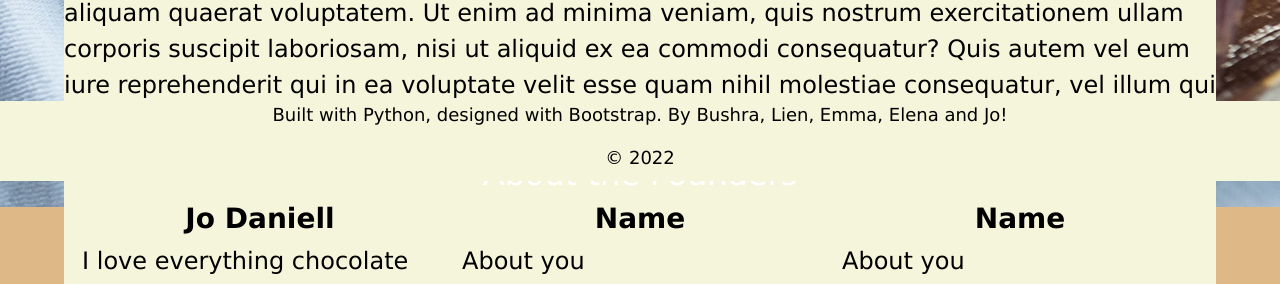
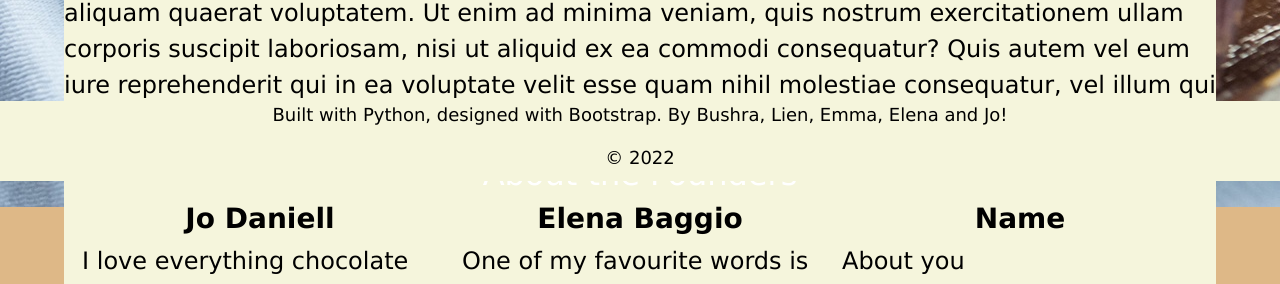
Before and after one commit to jocode678/Bakeries, a Flask app: page /aboutus in a window 1280 px wide. Shown: the part 619-903 px from the top of the page. Run offline with Flask 2, Linux system fonts and the light colour scheme.

Commit message:
added Elena info on About Us page

```diff
--- a/cakemeapp/application/service.py
+++ b/cakemeapp/application/service.py
@@ -85,7 +85,6 @@ def get_address_id_4():
     return str(var[-1].id)
 
 
-
 def add_new_review(review):
     db.session.add(review)
     db.session.commit()
--- a/cakemeapp/application/templates/aboutus.html
+++ b/cakemeapp/application/templates/aboutus.html
@@ -103,9 +103,9 @@
             <img class="founders-image" src="/static/images/jo_photo.jpg" alt="Jo and chocolate cake">
           </div>
           <div class="col">
-            <h3>Name</h3>
-            <p>About you</p>
-            <img class="founders-image" src="/static/images/AboutUsImage.jpeg" alt="Describe image">
+            <h3>Elena Baggio</h3>
+            <p>One of my favourite words is "dessert", and I was not ready to give that up when I went vegan. Having a website that shows me all the best, plant-based places where I can satisfy my food cravings is so helpful! </p>
+            <img class="founders-image" src="/static/images/elena_photo.jpg" alt="Elena and ice cream">
           </div>
           <div class="col">
             <h3>Name</h3>
--- a/cakemeapp/requirements.txt
+++ b/cakemeapp/requirements.txt
@@ -1,4 +1,4 @@
-flask==2.1.1
+flask==2.1.2
 flask-sqlalchemy
 pymysql
 WTForms==3.0.1
```
Also changed, not shown: cakemeapp/application/static/images/elena_photo.jpg (added).
